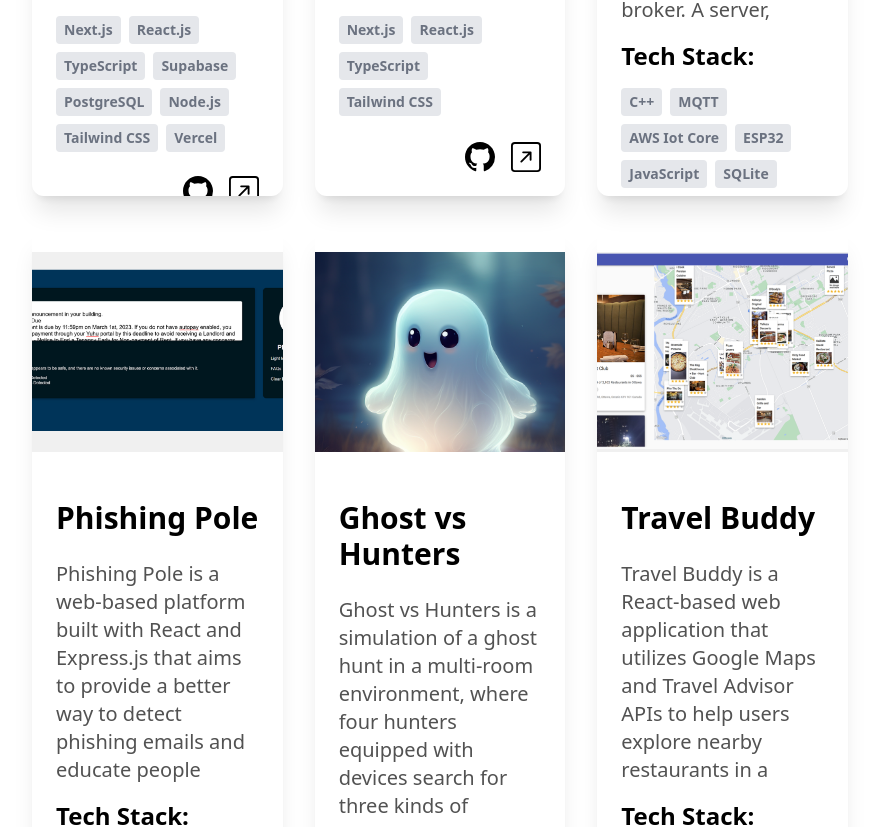
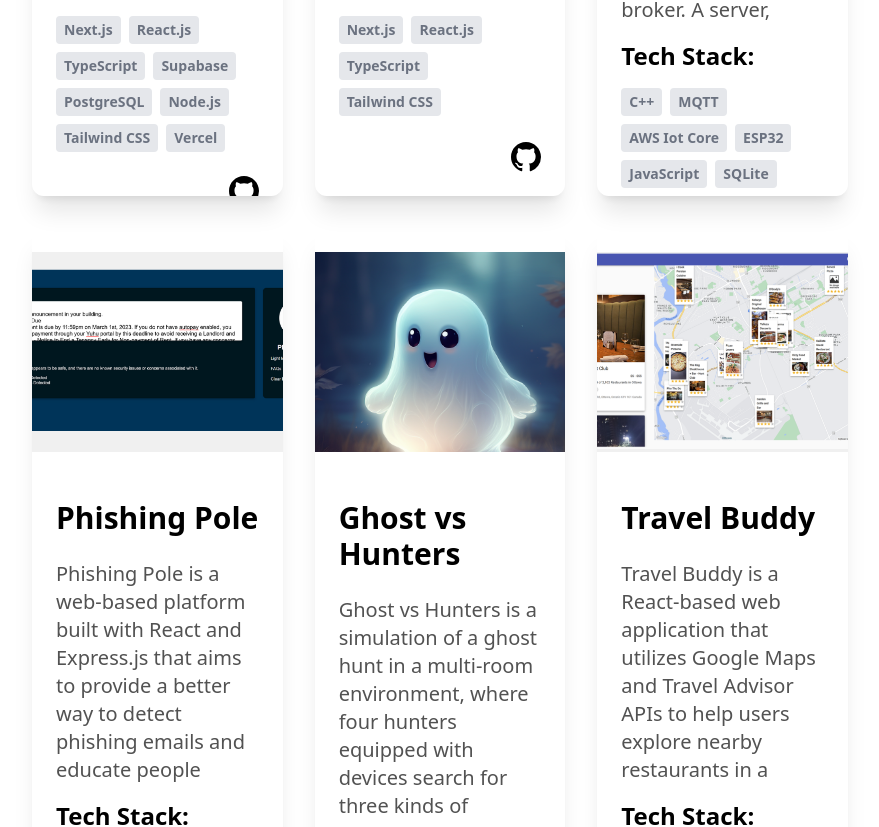
Before and after one commit to RohanSreelesh/MyPortfolio, a Next.js app: page / in a window 1280 px wide. Shown: the part 3783-4610 px from the top of the page, without its empty margins (200-1079 px from the left). Built offline with nearby package versions, Linux system fonts and the light colour scheme.

Commit message:
Updated project card to not have external link

```diff
--- a/app/components/ProjectCard.tsx
+++ b/app/components/ProjectCard.tsx
@@ -50,12 +50,6 @@ const  ProjectCard: React.FC<ProjectCardProps> = ({ project }) => {
                 className="hover:-translate-y-1 transition-transform cursor-pointer"
               />
             </Link>
-            <Link href={project.link} target="_blank">
-              <BsArrowUpRightSquare
-                size={30}
-                className="hover:-translate-y-1 transition-transform cursor-pointer"
-              />
-            </Link>
           </div>
         </div>
       </div>
```
